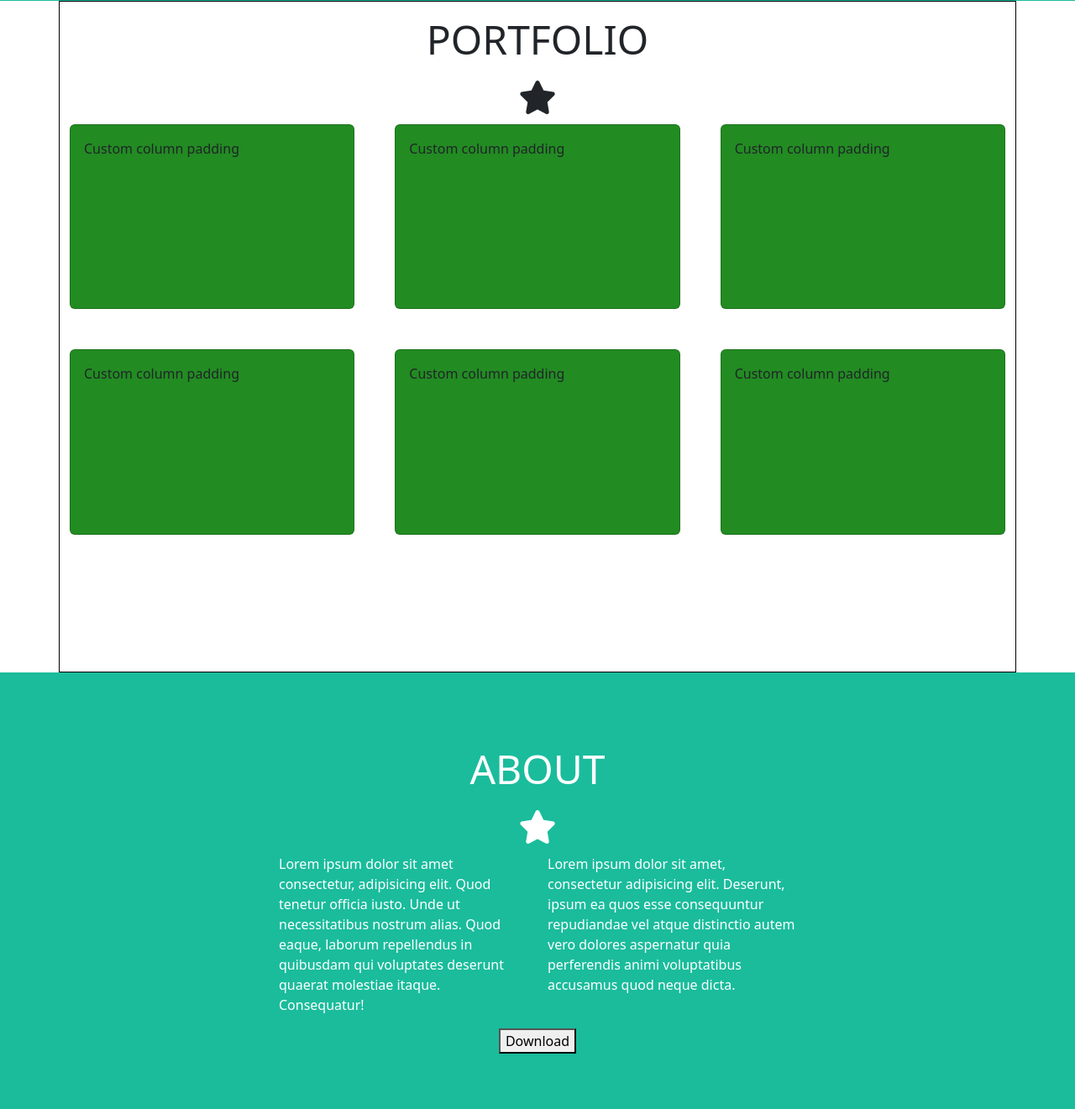
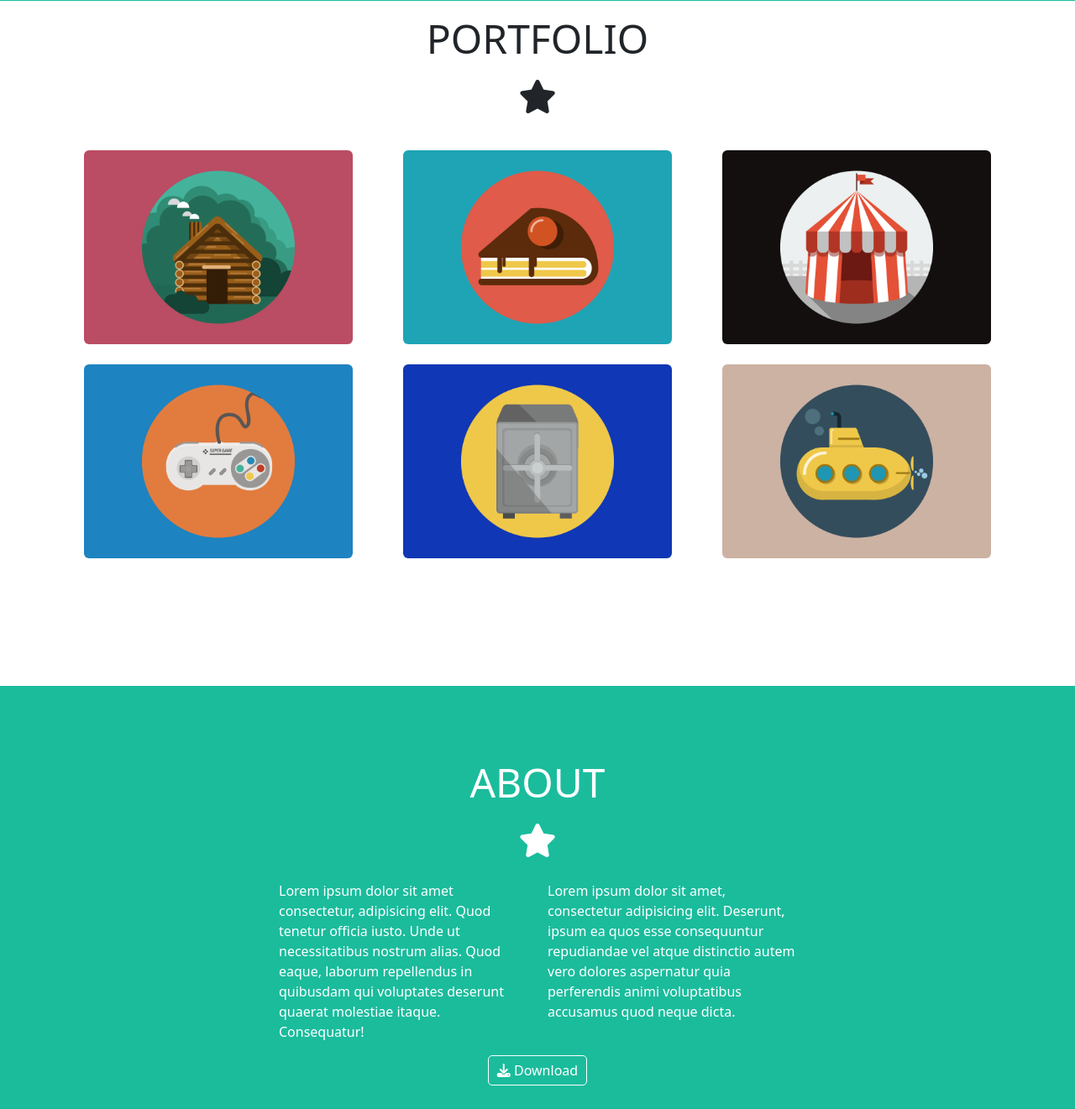
Before and after one commit to GretaFormica/html-css-bootstrap-freelancer, a plain HTML site: page index.html in a window 1280 px wide. Shown: the part 719-2040 px from the top of the page at 84% size. Drawn offline with nearby package versions, Linux system fonts and the light colour scheme.

Commit message:
add content + layout cards

```diff
--- a/index.html
+++ b/index.html
@@ -54,30 +54,42 @@
 				<i class="fa-solid fa-star"></i>
 			</h1>
 
-			<div class="row g-5">
+			<div class="row gy-4 mt-3">
 
-				<div class="col-4">
-				  <div class="p-3 card">Custom column padding</div>
+				<div class="col-xs-12 col-md-6 col-lg-4">
+
+					<img src="./img/cabin.png" class="rounded mx-auto d-block card-img" alt="cabin">
+
 				</div>
 
-				<div class="col-4">
-				  <div class="p-3 card">Custom column padding</div>
+				<div class="col-xs-12 col-md-6 col-lg-4">
+
+					<img src="./img/cake.png" class="rounded mx-auto d-block card-img" alt="cake">
+
 				</div>
 
-				<div class="col-4">
-				  <div class="p-3 card">Custom column padding</div>
+				<div class="col-xs-12 col-md-6 col-lg-4">
+
+					<img src="./img/circus.png" class="rounded mx-auto d-block card-img" alt="circus">
+
 				</div>
 
-				<div class="col-4">
-				  <div class="p-3 card">Custom column padding</div>
+				<div class="col-xs-12 col-md-6 col-lg-4">
+
+					<img src="./img/game.png" class="rounded mx-auto d-block card-img" alt="game">
+
 				</div>
 
-				<div class="col-4">
-					<div class="p-3 card">Custom column padding</div>
+				<div class="col-xs-12 col-md-6 col-lg-4">
+
+						<img src="./img/safe.png" class="rounded mx-auto d-block card-img" alt="safe">
+
 				  </div>
 
-				<div class="col-4">
-					<div class="p-3 card">Custom column padding</div>
+				<div class="col-xs-12 col-md-6 col-lg-4">
+
+						<img src="./img/submarine.png" class="rounded mx-auto d-block card-img" alt="sub">
+
 				</div>
 
 			</div>
@@ -90,13 +102,16 @@
 				<i class="fa-solid fa-star"></i>
 			</h1>
 
-			<div class="row justify-content-center">
+			<div class="row justify-content-center mt-4">
 				<div class="col-3">Lorem ipsum dolor sit amet consectetur, adipisicing elit. Quod tenetur officia iusto. Unde ut necessitatibus nostrum alias. Quod eaque, laborum repellendus in quibusdam qui voluptates deserunt quaerat molestiae itaque. Consequatur!</div>
 				<div class="col-3">Lorem ipsum dolor sit amet, consectetur adipisicing elit. Deserunt, ipsum ea quos esse consequuntur repudiandae vel atque distinctio autem vero dolores aspernatur quia perferendis animi voluptatibus accusamus quod neque dicta.</div>
 			</div>
 
 			<p class="text-center mt-3">
-				<button>Download</button>
+				<button>
+					<i class="fa-solid fa-download"></i>
+					Download
+				</button>
 			</p>
 
 		</div>
@@ -120,12 +135,12 @@
 			<hr>
 
 			<p>Message</p>
-			<textarea name="#" id="#" cols="30" rows="10">
+			<textarea name="#" id="#" cols="30" rows="5">
 
 			</textarea>
 			<br>
 
-			<button>send</button>
+			<button class="send">send</button>
 		</div>
 
 	</main>
@@ -136,14 +151,26 @@
 
 		<div class="container-fluid gray">
 			<div class="row justify-content-center">
-				<div class="col-3">testo</div>
-				<div class="col-3 text-center">testo</div>
-				<div class="col-3 text-end">testo</div>
+				<div class="col-3">
+					<h3 class="mt-4 text-center">LOCATION</h2>
+						<p class="text-center">Lorem ipsum dolor sit amet consectetur adipisicing elit. Culpa, voluptas.</p>
+				</div>
+				<div class="col-3 text-center">
+					<h3 class="mt-4">AROUND THE WEB</h3>
+					<i class="fa-brands fa-facebook"></i>
+					<i class="fa-brands fa-google"></i>
+					<i class="fa-brands fa-twitter"></i>
+					<i class="fa-brands fa-linkedin-in"></i>
+				</div>
+				<div class="col-3 text-end">
+					<h3 class="mt-4 text-center">ABOUT FREELANCER</h3>
+					<p class="text-center">Lorem ipsum dolor sit, amet consectetur adipisicing elit. Velit, iste.</p>
+				</div>
 			</div>
 		</div>
 
 		<div class="container-fluid light">
-			<p class="text-center">Copywriting</p>
+			<p class="text-center pt-4">Copywriting @ your website 2019</p>
 		</div>
 
 
--- a/style.css
+++ b/style.css
@@ -41,13 +41,24 @@ header{
 }
 
 .container{
-    border: 1px solid black;
     height: 100vh;
 }
 
-.card{
-    background-color: forestgreen;
-    aspect-ratio: 1 / 0.65;
+
+.card-img{
+    width: 90%;
+}
+
+button{
+    color: white;
+    background-color: transparent;
+    border: 1px solid white;
+    border-radius: 5px;
+    padding: 5px 10px;
+}
+
+.send{
+    background-color: #1abc9c;
 }
 
 /* FOOTER */
@@ -55,11 +66,11 @@ header{
 .gray{
     background-color: #3a546d;
     color: white;
-    height: var(--h-height);
+    height: 200px;
 }
 
 .light{
     background-color: #2c3e50;
     color: white;
-    height: 50px;
+    height: 100px;
 }
```
Also changed, not shown: img/cabin.png (added), img/cake.png (added), img/circus.png (added), img/game.png (added), img/safe.png (added), img/submarine.png (added).
